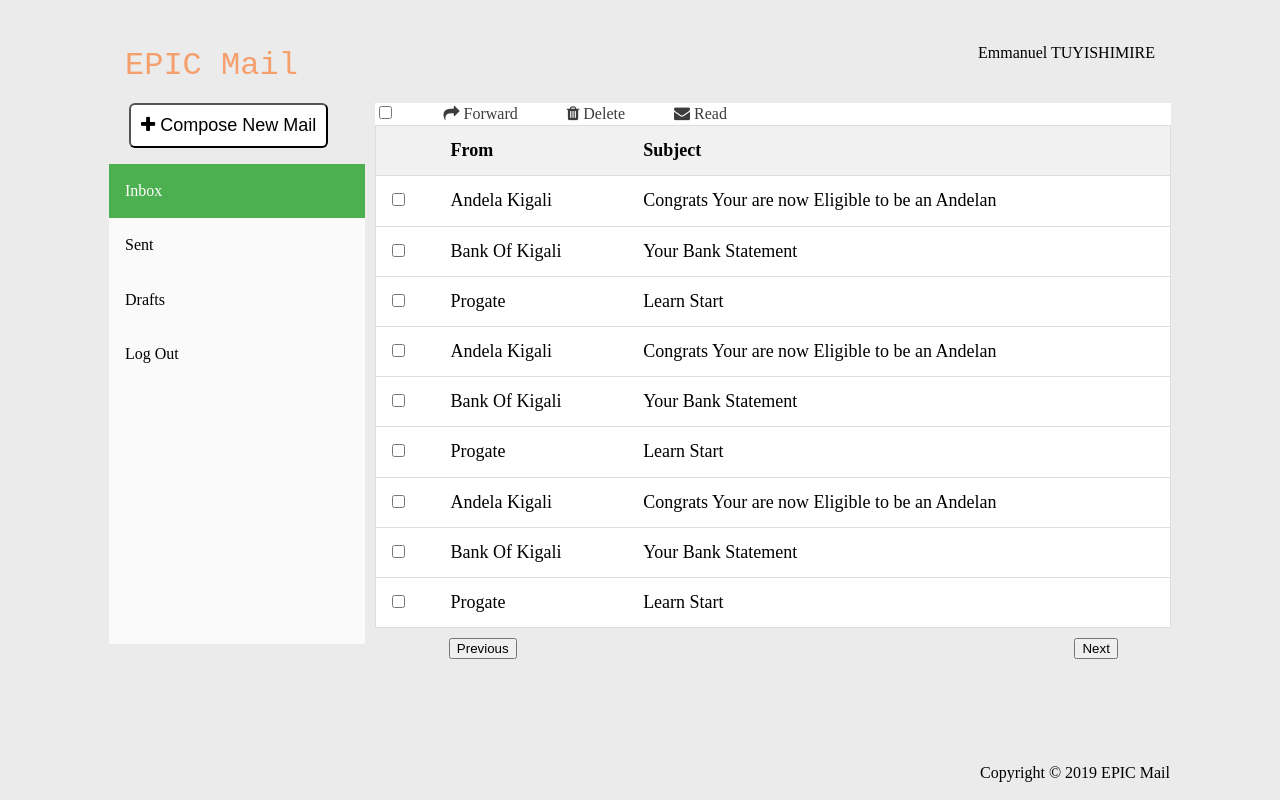
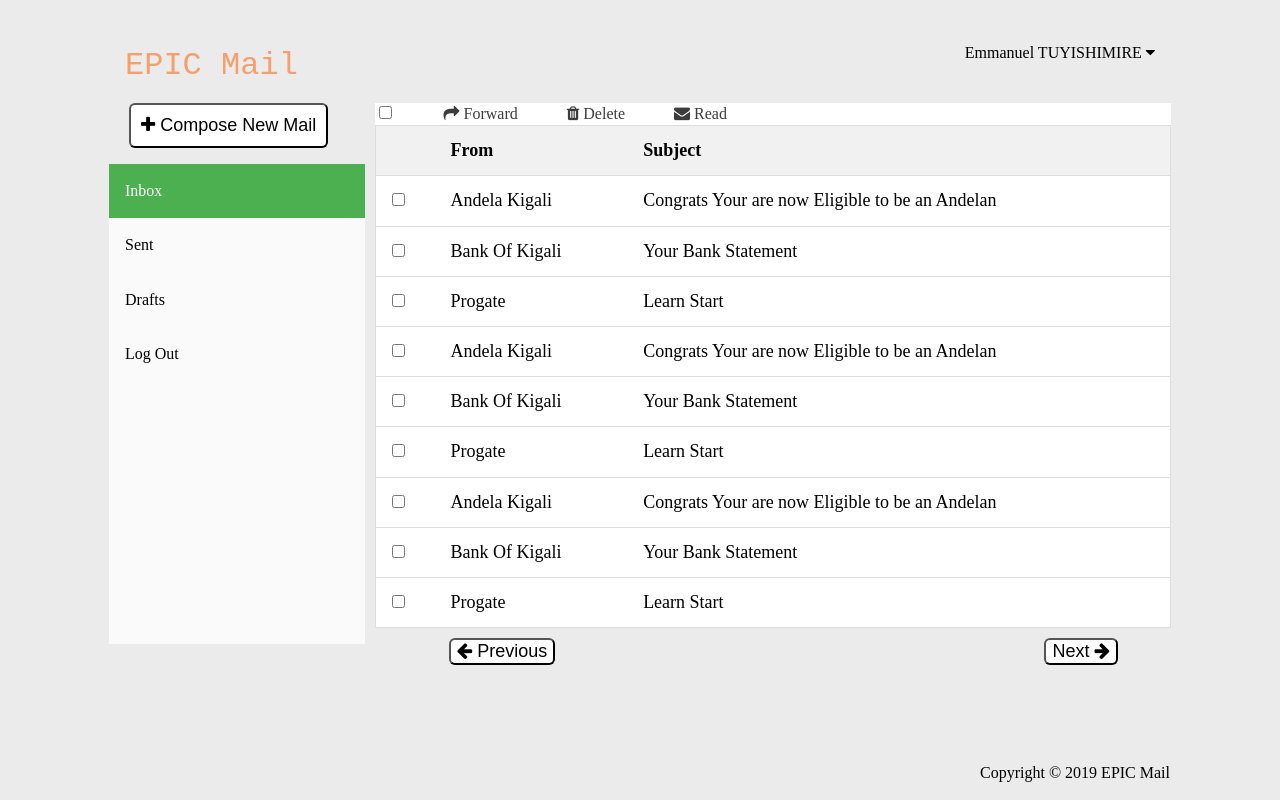
Before and after one commit to gentle-code/EPIC-Mail, a plain HTML site: page UI/pages/userdash.html in a window 1280 px wide. Drawn offline with Linux system fonts and the light colour scheme.

Commit message:
[Feature #164188531] Style Previous and Next Button.

```diff
--- a/UI/css/userdash.css
+++ b/UI/css/userdash.css
@@ -118,11 +118,19 @@ form a{
     color: rgb(61, 60, 60);
 }
 .prev{
+    font-size: 18px;
+    margin-left: 20px;
+    border-radius: 6px;
     float: left;
     margin-left: 30%;
+    background-color: white;
 }
 .next{
+    font-size: 18px;
+    margin-left: 20px;
+    border-radius: 6px;
     float: right;
+    background-color: white;
 }
 .barpage{
     margin-top: 10px;
--- a/UI/pages/userdash.html
+++ b/UI/pages/userdash.html
@@ -15,7 +15,8 @@
                 <div class="navbar">
                     <a href="#" id="logo">EPIC Mail</a>
                     <div class="dropdown">
-                    <button class="dropbtn">Emmanuel TUYISHIMIRE</button>
+                    <button class="dropbtn">Emmanuel TUYISHIMIRE <i class="fa fa-caret-down" aria-hidden="true"></i>
+                    </button>
                     <div class="dropdown-content">
                     <a href="profile.html">Profile</a>
                     <a href="index.html">Logout</a>
@@ -95,8 +96,8 @@
                 </div>
                 <div class="container">
                         <div class="barpage">
-                                <button class="prev">Previous</button>
-                                <button class="next">Next</button>
+                                <button class="prev"><i class="fa fa-arrow-left" ></i> Previous</button>
+                                <button class="next">Next <i class="fa fa-arrow-right" aria-hidden="true"></i></button>
 
                             </div>
                 </div>
```
